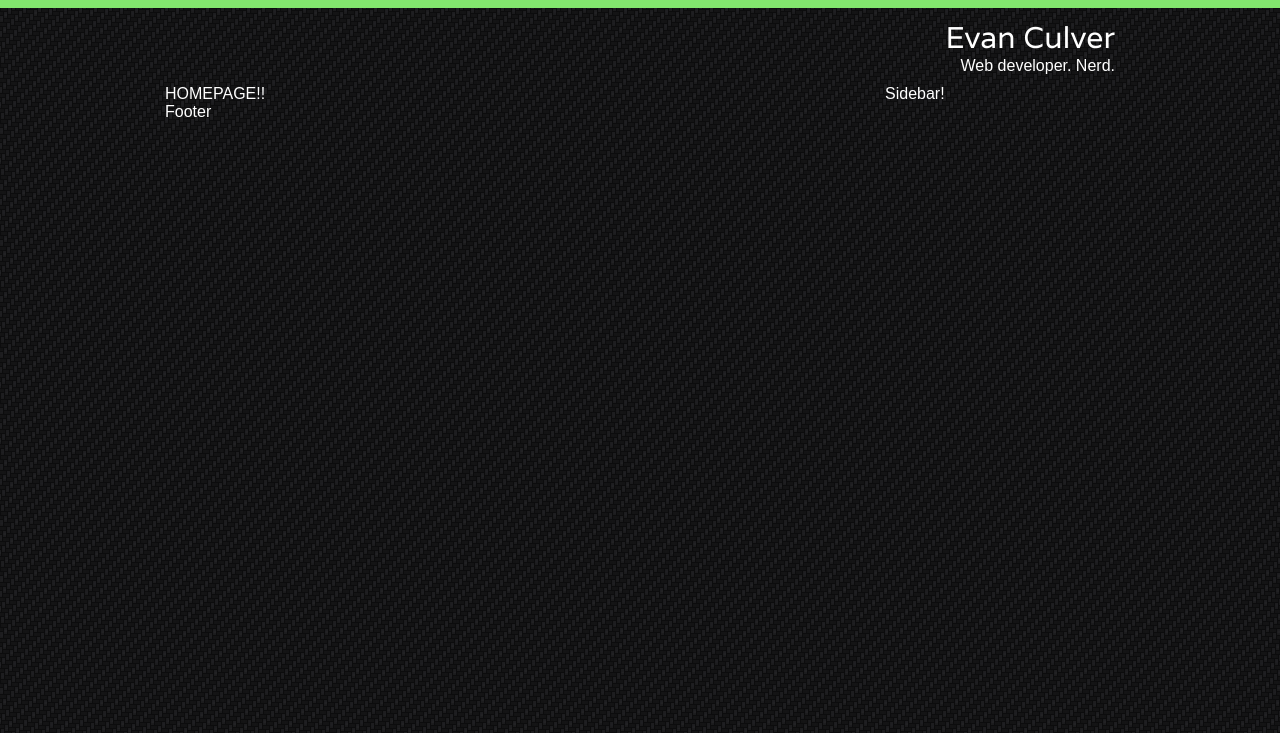
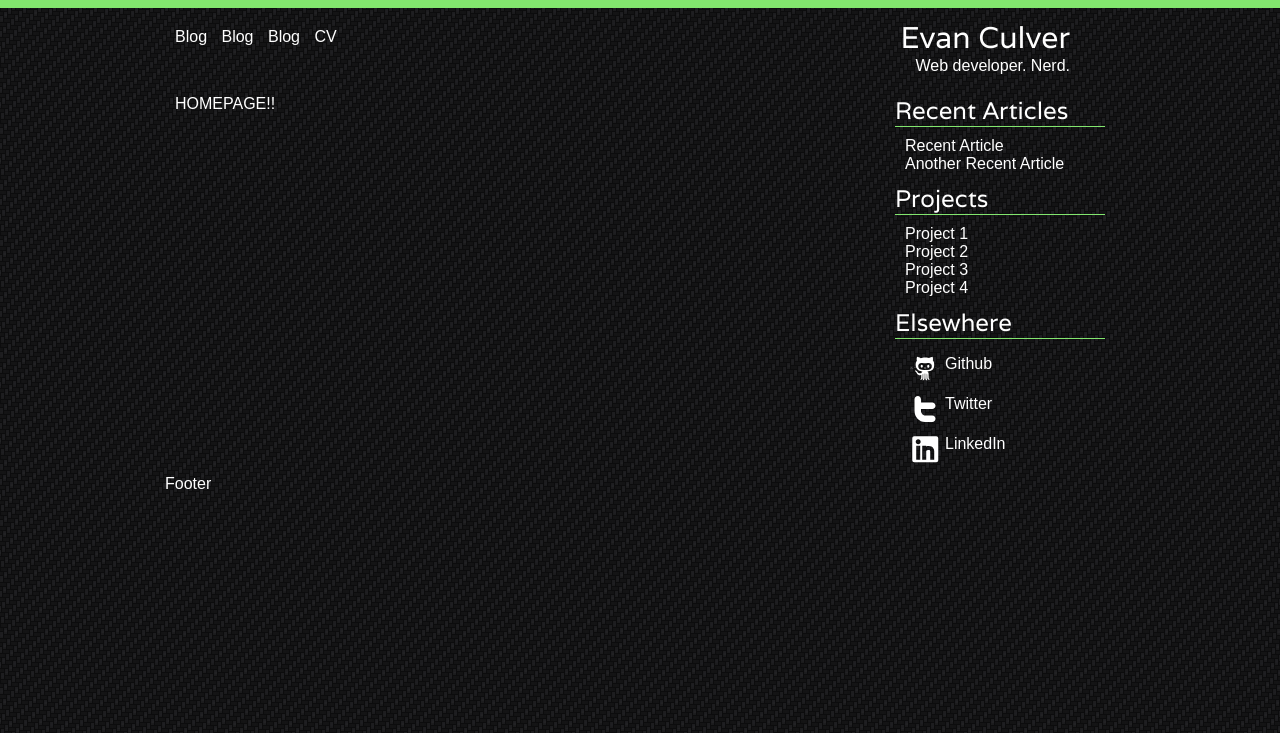
Before and after one commit to eculver/eculver.io, a Django app: page / in a window 1280 px wide. Shown: the top 733 px of the page. Run offline with Django 3.2, Linux system fonts and the light colour scheme; some libraries are stand-ins or nearby versions; some web fonts are replaced.

Commit message:
Various tweaks to styles and markup

```diff
--- a/eio/static/eio/css/screen.css
+++ b/eio/static/eio/css/screen.css
@@ -534,8 +534,8 @@ body.two-col #content {
   overflow-x: hidden;
 }
 
-/* line 36, ../sass/screen.sass */
-body.default {
+/* line 39, ../sass/screen.sass */
+body {
   background: url(../img/bg-texture.png) repeat;
   color: white;
   font-family: "Metrophobic", sans-serif;
@@ -544,56 +544,56 @@ body.default {
   font-size: 16px;
 }
 
-/* line 43, ../sass/screen.sass */
+/* line 46, ../sass/screen.sass */
 header {
   padding: 10px 0;
   text-align: right;
 }
 
-/* line 47, ../sass/screen.sass */
+/* line 50, ../sass/screen.sass */
 h1, h2, h3, h4, h5, h6 {
   color: white;
   font-family: "Varela", sans-serif;
 }
 
-/* line 50, ../sass/screen.sass */
+/* line 53, ../sass/screen.sass */
 h1 {
   font-size: 30px;
 }
 
-/* line 52, ../sass/screen.sass */
+/* line 55, ../sass/screen.sass */
 h2 {
   font-size: 26px;
 }
 
-/* line 54, ../sass/screen.sass */
+/* line 57, ../sass/screen.sass */
 h3 {
   font-size: 24px;
 }
 
-/* line 56, ../sass/screen.sass */
+/* line 59, ../sass/screen.sass */
 h4 {
   font-size: 22px;
 }
 
-/* line 58, ../sass/screen.sass */
+/* line 61, ../sass/screen.sass */
 h5 {
   font-size: 20px;
 }
 
-/* line 60, ../sass/screen.sass */
+/* line 63, ../sass/screen.sass */
 h6 {
   font-size: 18px;
 }
 
-/* line 63, ../sass/screen.sass */
+/* line 66, ../sass/screen.sass */
 pre:before {
   content: "Code:";
   display: block;
   margin-bottom: 10px;
 }
 
-/* line 68, ../sass/screen.sass */
+/* line 71, ../sass/screen.sass */
 pre {
   background: url(../img/bg-texture.png) repeat;
   font-family: "Droid Sans Mono", sans-serif;
@@ -603,14 +603,36 @@ pre {
   padding: 10px;
 }
 
-/* line 80, ../sass/screen.sass */
+/* line 79, ../sass/screen.sass */
+a {
+  color: white;
+  -moz-transition-property: all;
+  -webkit-transition-property: all;
+  -o-transition-property: all;
+  transition-property: all;
+  -moz-transition-duration: 0.2s;
+  -webkit-transition-duration: 0.2s;
+  -o-transition-duration: 0.2s;
+  transition-duration: 0.2s;
+  -moz-transition-timing-function: ease-out;
+  -webkit-transition-timing-function: ease-out;
+  -o-transition-timing-function: ease-out;
+  transition-timing-function: ease-out;
+}
+
+/* line 83, ../sass/screen.sass */
+a:hover {
+  text-shadow: #82e66e 1px 1px 0;
+}
+
+/* line 90, ../sass/screen.sass */
 #container {
   width: 950px;
   margin: 0 auto;
   overflow: hidden;
   *zoom: 1;
 }
-/* line 83, ../sass/screen.sass */
+/* line 93, ../sass/screen.sass */
 #container header, #container footer {
   display: inline;
   float: left;
@@ -621,7 +643,28 @@ pre {
 * html #container header, * html #container footer {
   overflow-x: hidden;
 }
-/* line 86, ../sass/screen.sass */
+/* line 97, ../sass/screen.sass */
+#container header #branding {
+  float: right;
+  margin-right: 45px;
+}
+/* line 101, ../sass/screen.sass */
+#container header ul {
+  float: left;
+  margin: 10px 0 0 10px;
+}
+/* line 105, ../sass/screen.sass */
+#container header ul li {
+  display: inline;
+  list-style-type: none;
+  margin-right: 10px;
+}
+/* line 110, ../sass/screen.sass */
+#container header ul li a {
+  color: white;
+  text-decoration: none;
+}
+/* line 114, ../sass/screen.sass */
 #container #main {
   display: inline;
   float: left;
@@ -632,7 +675,7 @@ pre {
 * html #container #main {
   overflow-x: hidden;
 }
-/* line 89, ../sass/screen.sass */
+/* line 117, ../sass/screen.sass */
 #container #sidebar {
   display: inline;
   float: left;
@@ -643,3 +686,47 @@ pre {
 * html #container #sidebar {
   overflow-x: hidden;
 }
+/* line 120, ../sass/screen.sass */
+#container #sidebar section {
+  margin-bottom: 10px;
+}
+/* line 123, ../sass/screen.sass */
+#container #sidebar section h3 {
+  border-bottom: 1px solid #82e66e;
+  margin-bottom: 10px;
+}
+/* line 127, ../sass/screen.sass */
+#container #sidebar section ul {
+  margin: 10px 0 0 10px;
+}
+/* line 130, ../sass/screen.sass */
+#container #sidebar section ul li {
+  clear: left;
+  list-style-type: none;
+}
+/* line 134, ../sass/screen.sass */
+#container #sidebar section ul a {
+  color: white;
+  text-decoration: none;
+}
+/* line 139, ../sass/screen.sass */
+#container #sidebar #elsewhere ul {
+  margin-top: 16px;
+}
+/* line 142, ../sass/screen.sass */
+#container .content {
+  padding: 10px;
+}
+
+/* line 145, ../sass/screen.sass */
+.icon {
+  float: left;
+  margin: -6px 4px 10px 0;
+  height: 36px;
+  width: 36px;
+}
+
+/* line 156, ../sass/screen.sass */
+.blog article h1, .blog article .meta, .blog article p {
+  margin-bottom: 10px;
+}
--- a/eio/static/eio/sass/screen.sass
+++ b/eio/static/eio/sass/screen.sass
@@ -11,6 +11,9 @@
 @import partials/page
 @import partials/form
 @import partials/two_col
+
+// CSS 3 mixins
+@import compass/css3
 
 // Global variables
 $bg-color: #000
@@ -33,7 +36,7 @@ $text-color: #FFF
     font-family: 'Droid Sans Mono', sans-serif
 
 
-body.default
+body
     +dark-bg
     +body-text
     border-top: 8px solid $accent-color
@@ -73,6 +76,13 @@ pre
     overflow-x: auto
     padding: 10px
 
+a
+    color: $text-color
+    +single-transition(all, 0.2s, ease-out)
+
+a:hover
+    +text-shadow($accent-color 1px 1px 0)
+
 // Layout styles
 $blueprint_grid_columns: 24
 $blueprint_grid_width: 30px
@@ -83,8 +93,65 @@ $blueprint_grid_width: 30px
     header, footer
         +column(24, true)
 
+    header
+        #branding
+            float: right
+            margin-right: 45px
+
+        ul
+            float: left
+            margin: 10px 0 0 10px
+
+            li
+                display: inline
+                list-style-type: none
+                margin-right: 10px
+
+                a
+                    color: $text-color
+                    text-decoration: none
+
     #main
         +column(18)
 
     #sidebar
         +column(6, true)
+
+        section
+            margin-bottom: 10px
+
+            h3
+                border-bottom: 1px solid $accent-color
+                margin-bottom: 10px
+
+            ul
+                margin: 10px 0 0 10px
+
+                li
+                    clear: left
+                    list-style-type: none
+
+                a
+                    color: $text-color
+                    text-decoration: none
+
+        #elsewhere
+            ul
+                margin-top: 16px
+
+    .content
+        padding: 10px
+
+.icon
+    float: left
+    // adjust for line-height + icon height
+    margin: -6px 4px 10px 0
+    height: 36px
+    width: 36px
+
+
+// Blog-specific styles
+.blog
+    article
+        h1, .meta, p
+            margin-bottom: 10px
--- a/eio/templates/common/base.html
+++ b/eio/templates/common/base.html
@@ -53,17 +53,58 @@
     <div id="container">
         <header>
             {% block header %}
+                <div id="branding">
                     <h1>Evan Culver</h1>
-            Web developer. Nerd.
+                    <span>Web developer. Nerd.</span>
+                </div>
+                {% block nav %}
+                    <ul>
+                        <li><a href="#" title="Blog">Blog</a></li>
+                        <li><a href="#" title="About">Blog</a></li>
+                        <li><a href="#" title="Projects">Blog</a></li>
+                        <li><a href="#" title="CV">CV</a></li>
+                    </ul>
+                {% endblock %}
             {% endblock %}
         </header>
 
         <div id="main" role="main">
+            <div class="content">
                 {% block content %}{% endblock %}
+            </div>
         </div>
 
         <div id="sidebar">
-        {% block sidebar %}Sidebar!{% endblock %}
+            <div class="content">
+                {% block sidebar %}
+                    <section id="recent-articles">
+                        <h3>Recent Articles</h3>
+                        <ul>
+                            <li><a href="#" title="Recent Article">Recent Article</a></li>
+                            <li><a href="#" title="Another Recent article!">Another Recent Article</a></li>
+                        </ul>
+                    </section>
+
+                    <section id="projects">
+                        <h3>Projects</h3>
+                        <ul>
+                            <li><a href="#" title="Project 1">Project 1</a></li>
+                            <li><a href="#" title="Project 2">Project 2</a></li>
+                            <li><a href="#" title="Project 3">Project 3</a></li>
+                            <li><a href="#" title="Project 4">Project 4</a></li>
+                        </ul>
+                    </section>
+
+                    <section id="elsewhere">
+                        <h3>Elsewhere</h3>
+                        <ul>
+                            <li><div id="github-icon" class="icon"></div><a href="https://github.com/eculver" title="eculver on Github">Github</a></li>
+                            <li><div id="twitter-icon" class="icon"></div><a href="https://twitter.com/evanculver" title="@evanculver on Twitter">Twitter</a></li>
+                            <li><div id="linkedin-icon" class="icon"></div><a href="https://linkedin.com/evanculver" title="Evan Culver on LinkedIn">LinkedIn</a></li>
+                        </ul>
+                    </section>
+                {% endblock %}
+            </div>
         </div>
 
         <footer>
@@ -74,6 +115,9 @@
     <!-- Grab Google CDN's jQuery, with a protocol relative URL; fall back to local if offline -->
     <script src="//ajax.googleapis.com/ajax/libs/jquery/1.6.4/jquery.min.js"></script>
     <script>window.jQuery || document.write('<script src="{{ STATIC_URL }}/eio/js/lib/jquery-1.6.4.min.js"><\/script>')</script>
+
+    <!-- Raphael mmmm -->
+    <script src="{{ STATIC_URL }}/eio/js/lib/raphael-min.js"></script>
 
     <script defer src="{{ STATIC_URL }}/eio/js/script.js"></script>
 
```
Also changed, not shown: eio/templates/biblion/blog_post.html (+10 -7 lines). Lines whose indentation alone changed are shown as unchanged.
